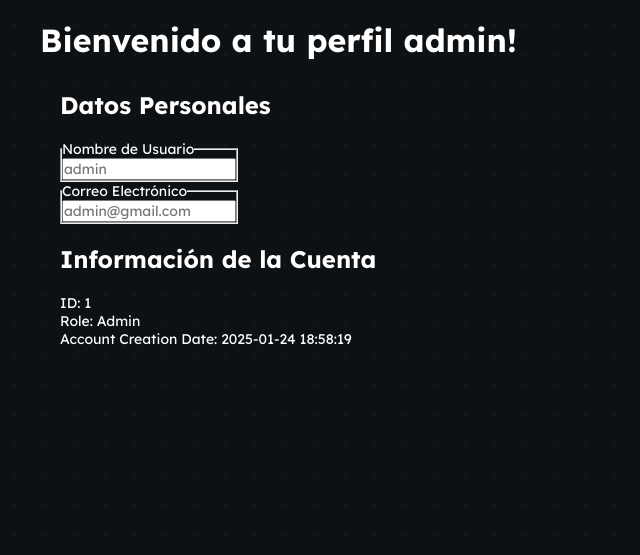
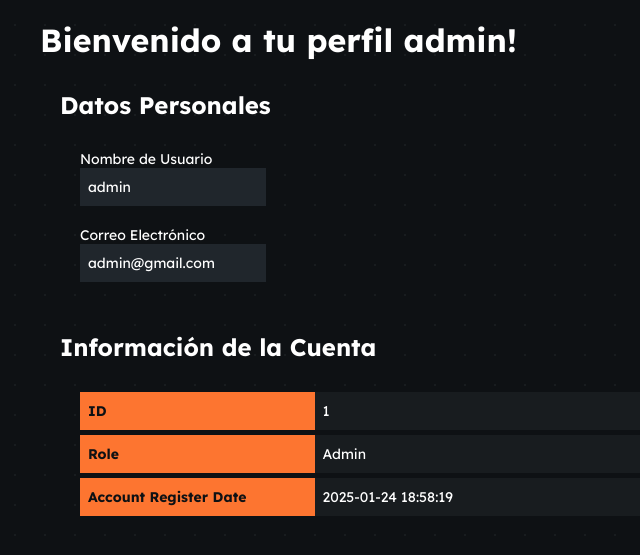
Before and after one commit to ElHeyne/ProyectoFinalTS, a Flask app: page /profile in a window 1280 px wide. Shown: the part 80-635 px from the top of the page, without its empty margins (0-640 px from the left). Run offline with Flask 3, Linux system fonts and the light colour scheme; a user stored in the database is signed in; data comes from the database, SQL or seed files in the repository.

Commit message:
Mejorar informacion del perfil de usuario

```diff
--- a/src/static/containers.css
+++ b/src/static/containers.css
@@ -13,6 +13,15 @@
 .overflow{
     flex: 1 1 auto;
     overflow-y: auto;
+    width: fit-content;
+
+    scrollbar-color: var(--main-orange) transparent;
+    scroll-behavior: smooth;
+}
+
+.overflow-x{
+    flex: 1 1 auto;
+    overflow-x: auto;
     width: fit-content;
 
     scrollbar-color: var(--main-orange) transparent;
--- a/src/static/forms.css
+++ b/src/static/forms.css
@@ -81,6 +81,64 @@
 
     .option-subform button:hover i{
         color: var(--delete-red)
+    }
+
+.table-form-type-2{
+    margin: 10px 20px;
+    display: flex;
+    flex-direction: column;
+    min-width: 670px;
+}
+
+    .table-form-type-2 fieldset{
+        flex-wrap: wrap;
+        border: none;
+        outline: none;
+        margin: 0 0 10px 0;
+    }
+
+    .table-form-type-2 input,
+    .table-form-type-2 select,
+    .table-form-type-2 textarea{
+        height: 38px;
+        background-color: var(--bgray-2);
+        border: none;
+        outline: none;
+        padding: 10px 8px;
+        margin: 0 10px 10px 0;
+        transition: 0.3s;
+    }
+
+    .table-form-type-2 textarea{
+        height: 76px;
+        width: 300%;
+    }
+
+    .table-form-type-2 input::placeholder,
+    .table-form-type-2 select:invalid{
+        color: var(--bgray-5)
+    }
+
+    .table-form-type-2 input:focus,
+    .table-form-type-2 textarea:focus{
+        background-color: var(--bgray-1);
+    }
+
+    .table-form-type-2 button{
+        color: var(--main-orange);
+        height: 38px;
+        min-width: 120px;
+        background-color: var(--bgray-2);
+        border: none;
+        outline: none;
+        padding: 10px 8px;
+        margin: 0 10px 0 0;
+        transition: 0.3s;
+    }
+
+    .table-form-type-2 button:hover{
+        background-color: var(--bgray-1);
+        font-weight: 800;
     }
 
 .general-form-message{
--- a/src/static/tables.css
+++ b/src/static/tables.css
@@ -72,6 +72,35 @@
         padding: 12px 15px;
     }
 
+
+.table-type-2 {
+    margin: 10px 20px;
+    border-collapse: collapse;
+    width: 100%;
+    min-width: 670px;
+    position: relative;
+}
+
+.table-type-2 tr{
+    border-bottom: 5px solid var(--bgray-3);
+}
+
+/* Titulos de contenido */
+.table-type-2 tr th{
+    background-color: var(--main-orange);
+    text-align: left;
+    width: 35%;
+    color: var(--bgray-3);
+    font-weight: 700;
+    padding: 10px 8px;
+}
+
+/* Fila de contenido */
+.table-type-2 tr td{
+    background-color: var(--bgray-1);
+    padding: 10px 8px;
+}
+
 .table-sticky-header th{
     position: sticky;
     top: 0;
--- a/src/templates/index_profile.html
+++ b/src/templates/index_profile.html
@@ -53,15 +53,15 @@
             <section class="container-type-1 flex-container flex-column no-margin">
                 <h2>Datos Personales</h2>
                 <section class="container-type-2 overflow">
-                    <form class="">
+                    <form class="table-form-type-2">
                         <fieldset>
                             <legend>Nombre de Usuario</legend>
-                            <input type="text" placeholder="{{active_user.user_name}}">
+                            <input type="text" value="{{active_user.user_name}}">
                         </fieldset>
 
                         <fieldset>
                             <legend>Correo Electrónico</legend>
-                            <input type="text" placeholder="{{active_user.user_email}}">
+                            <input type="text" value="{{active_user.user_email}}">
                         </fieldset>
                     </form>
                 </section>
@@ -69,18 +69,23 @@
 
             <section class="container-type-1 flex-container flex-column no-margin">
                 <h2>Información de la Cuenta</h2>
-                <section class="container-type-2 overflow">
-                    <section>
-                        <p>ID: {{active_user.user_id}}</p>
-                    </section>
+                <section class="container-type-1 overflow-x">
+                    <table class="table-type-2 no-table-margin">
+                        <tr>
+                            <th>ID</th>
+                            <td>{{active_user.user_id}}</td>
+                        </tr>
 
-                    <section>
-                        <p>Role: {{user_role.role_name}}</p>
-                    </section>
+                        <tr>
+                            <th>Role</th>
+                            <td>{{user_role.role_name}}</td>
+                        </tr>
 
-                    <section>
-                        <p>Account Creation Date: {{active_user.user_register_date}}</p>
-                    </section>
+                        <tr>
+                            <th>Account Register Date</th>
+                            <td>{{active_user.user_register_date}}</td>
+                        </tr>
+                    </table>
                 </section>
             </section>
         </article>
```
